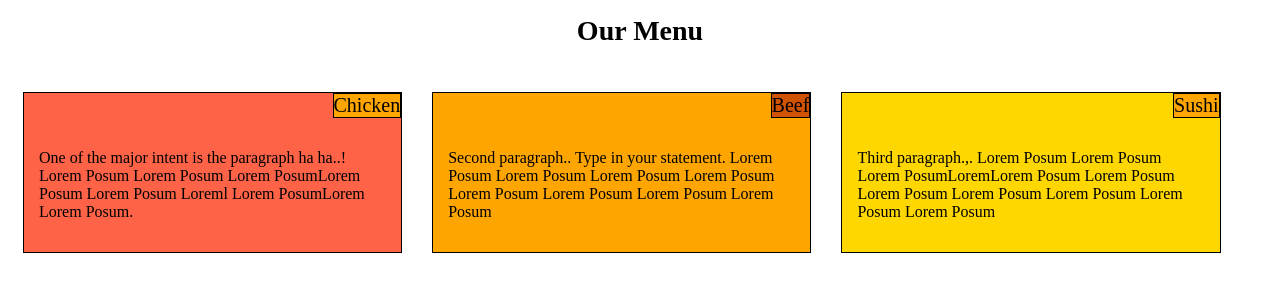
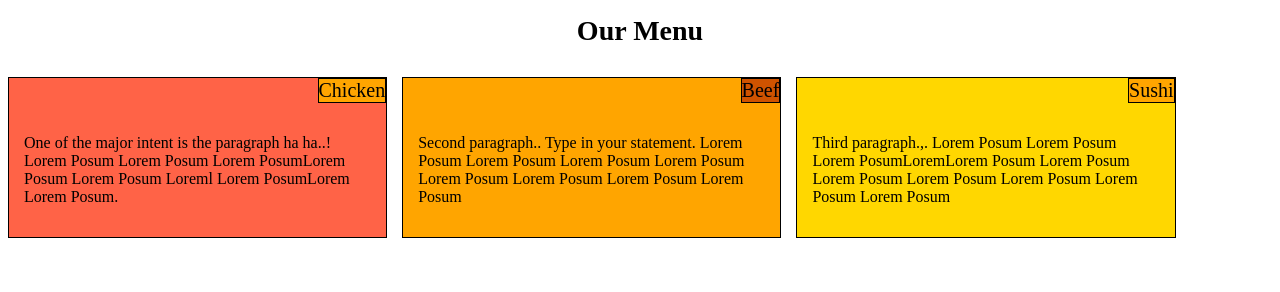
Before and after one commit to CodExplore/mod2, a plain HTML site: page index.html in a window 1280 px wide. Drawn offline with Linux system fonts and the light colour scheme.

Commit message:
Update style.css

```diff
--- a/style.css
+++ b/style.css
@@ -4,7 +4,7 @@
 	margin-bottom: 30px;
 	text-align: center;}
 
-	div {margin:15px;}
+
 
 .dclass {position: relative;
 		background-color:#FF6347;
```
